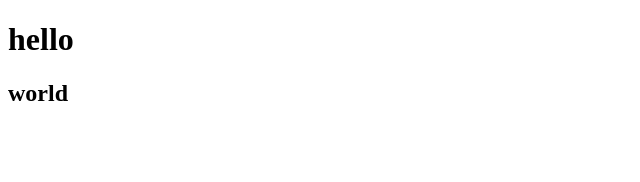
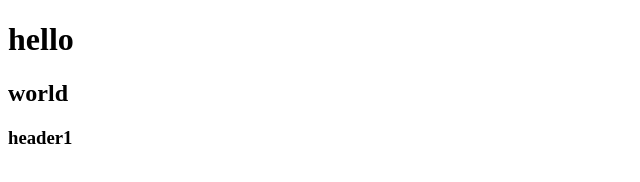
Before and after one commit to a1i-sa/git-project, a plain HTML site: page index.html in a window 1280 px wide. Shown: the full height of the page, 0-640 px from the left. Drawn offline with Linux system fonts and the light colour scheme.

Commit message:
header 3 created

```diff
--- a/index.html
+++ b/index.html
@@ -8,5 +8,6 @@
   <body>
     <h1>hello</h1>
     <h2>world</h2>
+    <h3>header1</h3>
   </body>
 </html>
```
